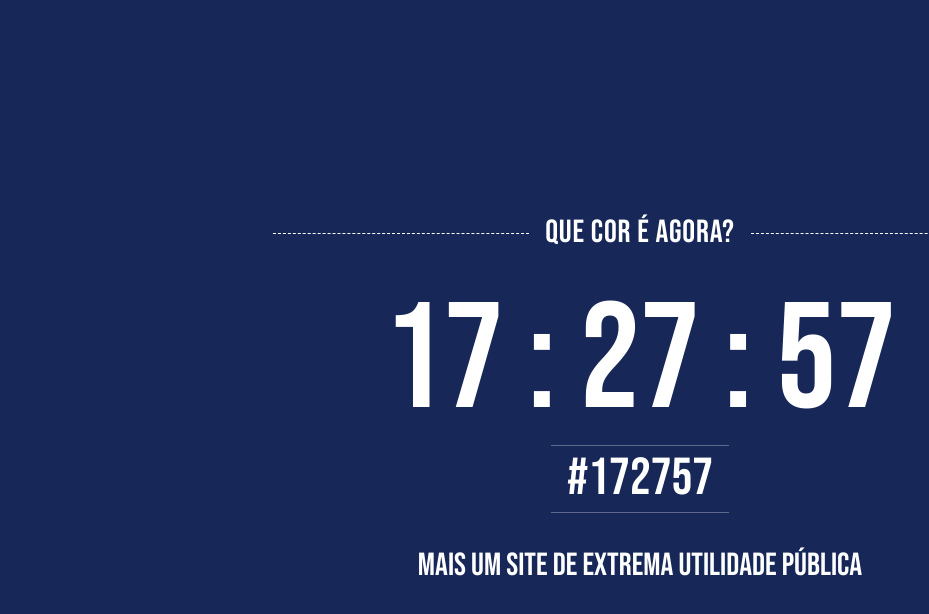
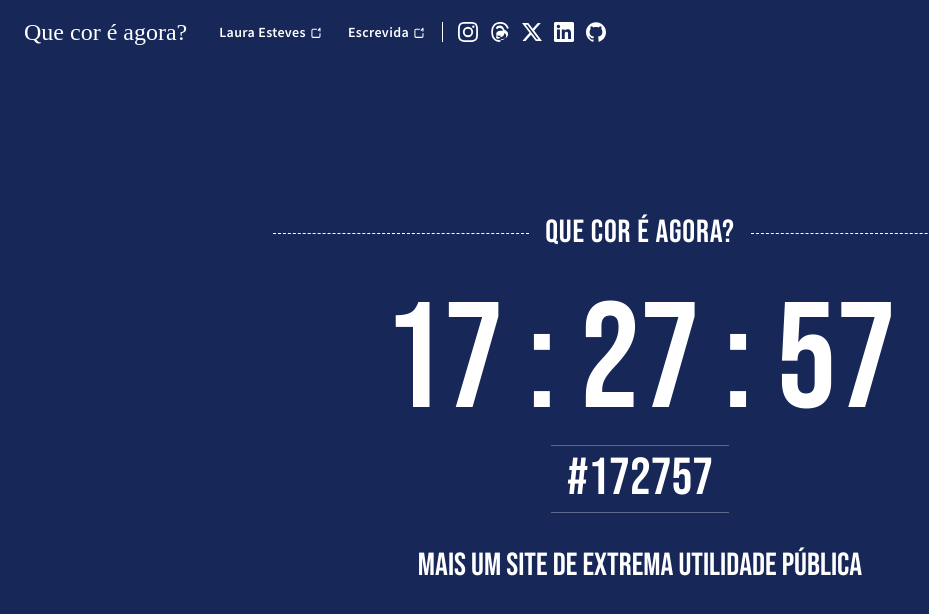
Before and after one commit to lauralesteves/quecoreagora.lauraesteves.com, a React (Vite) app: page / in a window 1280 px wide. Shown: the top 614 px of the page, without its empty margins (0-929 px from the left). Built offline with nearby package versions, Linux system fonts and the light colour scheme; a web font is replaced by a local one.

Commit message:
feat: add Navbar component with desktop layout
Fixed transparent navbar with logo-text (That Sounds Great font),
external links (Laura Esteves, Escrevida) with icons, white
vertical separator, and social SVG icons (Instagram, Threads,
X, LinkedIn, GitHub). Desktop-only for now.

```diff
--- a/src/App.tsx
+++ b/src/App.tsx
@@ -1,8 +1,10 @@
 import { ColorDisplay } from './components/ColorDisplay/ColorDisplay';
+import { Navbar } from './components/Navbar/Navbar';
 
 function App() {
   return (
     <div className="flex flex-col h-dvh">
+      <Navbar />
       <ColorDisplay />
     </div>
   );
--- /dev/null
+++ b/src/components/Navbar/NavLinks.tsx
@@ -0,0 +1,20 @@
+import { ExternalLink } from '../ui/ExternalLink';
+
+interface NavLinksProps {
+  vertical?: boolean;
+}
+
+export function NavLinks({ vertical = false }: NavLinksProps) {
+  return (
+    <div
+      className={`flex ${vertical ? 'flex-col gap-4' : 'items-center gap-6'}`}
+    >
+      <ExternalLink href="https://lauraesteves.com" className="text-sm font-semibold tracking-wide">
+        Laura Esteves
+      </ExternalLink>
+      <ExternalLink href="https://escrevida.com" className="text-sm font-semibold tracking-wide">
+        Escrevida
+      </ExternalLink>
+    </div>
+  );
+}
--- /dev/null
+++ b/src/components/Navbar/Navbar.tsx
@@ -0,0 +1,24 @@
+import { NavLinks } from './NavLinks';
+import { SocialIcons } from './SocialIcons';
+
+export function Navbar() {
+  return (
+    <nav className="fixed top-0 left-0 right-0 z-50 bg-transparent">
+      <div className="flex items-center px-6 py-4">
+        <span className="font-logo text-white text-2xl mr-8 hidden md:block">
+          Que cor é agora?
+        </span>
+
+        <div className="hidden md:flex items-center">
+          <NavLinks />
+        </div>
+
+        <div className="hidden md:block border-l border-white ml-[15px] pl-[15px] h-5" />
+
+        <div className="hidden md:flex items-center">
+          <SocialIcons />
+        </div>
+      </div>
+    </nav>
+  );
+}
--- /dev/null
+++ b/src/components/Navbar/SocialIcons.tsx
@@ -0,0 +1,57 @@
+const socials = [
+  {
+    name: 'Instagram',
+    href: 'https://instagram.com/lauraesteves',
+    path: 'M12 2.163c3.204 0 3.584.012 4.85.07 3.252.148 4.771 1.691 4.919 4.919.058 1.265.069 1.645.069 4.849 0 3.205-.012 3.584-.069 4.849-.149 3.225-1.664 4.771-4.919 4.919-1.266.058-1.644.07-4.85.07-3.204 0-3.584-.012-4.849-.07-3.26-.149-4.771-1.699-4.919-4.92-.058-1.265-.07-1.644-.07-4.849 0-3.204.013-3.583.07-4.849.149-3.227 1.664-4.771 4.919-4.919 1.266-.057 1.645-.069 4.849-.069zM12 0C8.741 0 8.333.014 7.053.072 2.695.272.273 2.69.073 7.052.014 8.333 0 8.741 0 12c0 3.259.014 3.668.072 4.948.2 4.358 2.618 6.78 6.98 6.98C8.333 23.986 8.741 24 12 24c3.259 0 3.668-.014 4.948-.072 4.354-.2 6.782-2.618 6.979-6.98.059-1.28.073-1.689.073-4.948 0-3.259-.014-3.667-.072-4.947-.196-4.354-2.617-6.78-6.979-6.98C15.668.014 15.259 0 12 0zm0 5.838a6.162 6.162 0 1 0 0 12.324 6.162 6.162 0 0 0 0-12.324zM12 16a4 4 0 1 1 0-8 4 4 0 0 1 0 8zm6.406-11.845a1.44 1.44 0 1 0 0 2.881 1.44 1.44 0 0 0 0-2.881z',
+  },
+  {
+    name: 'Threads',
+    href: 'https://threads.net/@lauraesteves',
+    path: 'M12.186 24h-.007c-3.581-.024-6.334-1.205-8.184-3.509C2.35 18.44 1.5 15.586 1.472 12.01v-.017C1.5 8.418 2.35 5.564 3.995 3.516 5.845 1.212 8.598.031 12.179.007h.014c2.746.02 5.043.725 6.826 2.098 1.677 1.29 2.858 3.13 3.509 5.467l-2.04.569c-1.104-3.96-3.898-5.984-8.304-6.015-2.91.022-5.11.936-6.54 2.717C4.307 6.504 3.616 8.914 3.589 12c.027 3.086.718 5.496 2.057 7.164 1.43 1.783 3.631 2.698 6.54 2.717 2.623-.02 4.358-.631 5.8-2.045 1.647-1.613 1.618-3.593 1.09-4.798-.31-.71-.873-1.3-1.634-1.75-.192 1.352-.622 2.446-1.284 3.272-.886 1.102-2.14 1.704-3.73 1.79-1.202.065-2.361-.218-3.259-.801-1.063-.689-1.685-1.74-1.752-2.96-.065-1.187.408-2.26 1.33-3.017.88-.724 2.104-1.14 3.542-1.205 1.068-.047 2.07.053 2.998.291-.087-1.065-.397-1.876-.935-2.415-.6-.601-1.497-.911-2.662-.921h-.036c-.94 0-2.244.286-3.073 1.467l-1.656-1.148C7.895 4.89 9.6 4.18 11.457 4.168h.05c1.63.015 2.928.494 3.863 1.42.854.847 1.367 2.015 1.529 3.469.596.193 1.15.437 1.655.731 1.159.674 2.07 1.589 2.633 2.647.78 1.47.893 3.925-.886 5.666-1.828 1.789-4.052 2.61-7.216 2.665h-.049l.15.234zm-1.87-7.928c-1.02.044-1.822.312-2.39.798-.504.432-.73.99-.7 1.54.06 1.063.922 1.84 2.249 1.768 1.08-.06 1.922-.486 2.5-1.265.432-.583.73-1.364.878-2.317a10.02 10.02 0 0 0-2.537-.524z',
+  },
+  {
+    name: 'X',
+    href: 'https://x.com/lauralesteves',
+    path: 'M18.901 1.153h3.68l-8.04 9.19L24 22.846h-7.406l-5.8-7.584-6.638 7.584H.474l8.6-9.83L0 1.154h7.594l5.243 6.932ZM17.61 20.644h2.039L6.486 3.24H4.298Z',
+  },
+  {
+    name: 'LinkedIn',
+    href: 'https://linkedin.com/in/lauralesteves',
+    path: 'M20.447 20.452h-3.554v-5.569c0-1.328-.027-3.037-1.852-3.037-1.853 0-2.136 1.445-2.136 2.939v5.667H9.351V9h3.414v1.561h.046c.477-.9 1.637-1.85 3.37-1.85 3.601 0 4.267 2.37 4.267 5.455v6.286zM5.337 7.433a2.062 2.062 0 0 1-2.063-2.065 2.064 2.064 0 1 1 2.063 2.065zm1.782 13.019H3.555V9h3.564v11.452zM22.225 0H1.771C.792 0 0 .774 0 1.729v20.542C0 23.227.792 24 1.771 24h20.451C23.2 24 24 23.227 24 22.271V1.729C24 .774 23.2 0 22.222 0h.003z',
+  },
+  {
+    name: 'GitHub',
+    href: 'https://github.com/lauralesteves',
+    path: 'M12 .297c-6.63 0-12 5.373-12 12 0 5.303 3.438 9.8 8.205 11.385.6.113.82-.258.82-.577 0-.285-.01-1.04-.015-2.04-3.338.724-4.042-1.61-4.042-1.61C4.422 18.07 3.633 17.7 3.633 17.7c-1.087-.744.084-.729.084-.729 1.205.084 1.838 1.236 1.838 1.236 1.07 1.835 2.809 1.305 3.495.998.108-.776.417-1.305.76-1.605-2.665-.3-5.466-1.332-5.466-5.93 0-1.31.465-2.38 1.235-3.22-.135-.303-.54-1.523.105-3.176 0 0 1.005-.322 3.3 1.23.96-.267 1.98-.399 3-.405 1.02.006 2.04.138 3 .405 2.28-1.552 3.285-1.23 3.285-1.23.645 1.653.24 2.873.12 3.176.765.84 1.23 1.91 1.23 3.22 0 4.61-2.805 5.625-5.475 5.92.42.36.81 1.096.81 2.22 0 1.606-.015 2.896-.015 3.286 0 .315.21.69.825.57C20.565 22.092 24 17.592 24 12.297c0-6.627-5.373-12-12-12',
+  },
+];
+
+interface SocialIconsProps {
+  className?: string;
+}
+
+export function SocialIcons({ className = '' }: SocialIconsProps) {
+  return (
+    <ul className={`flex items-center gap-3 list-none m-0 p-0 ${className}`}>
+      {socials.map((social) => (
+        <li key={social.name}>
+          <a
+            href={social.href}
+            target="_blank"
+            aria-label={social.name}
+            className="text-white hover:opacity-80 transition-opacity"
+          >
+            <svg
+              xmlns="http://www.w3.org/2000/svg"
+              viewBox="0 0 24 24"
+              fill="currentColor"
+              className="w-5 h-5"
+            >
+              <path d={social.path} />
+            </svg>
+          </a>
+        </li>
+      ))}
+    </ul>
+  );
+}
--- /dev/null
+++ b/src/components/ui/ExternalLink.tsx
@@ -0,0 +1,41 @@
+interface ExternalLinkProps {
+  href: string;
+  children: React.ReactNode;
+  showIcon?: boolean;
+  className?: string;
+}
+
+function ExternalLinkIcon() {
+  return (
+    <svg
+      xmlns="http://www.w3.org/2000/svg"
+      viewBox="0 0 20 20"
+      fill="currentColor"
+      className="inline-block w-3.5 h-3.5 ml-1 -mt-0.5"
+    >
+      <path
+        fillRule="evenodd"
+        d="M4.25 5.5a.75.75 0 0 0-.75.75v8.5c0 .414.336.75.75.75h8.5a.75.75 0 0 0 .75-.75v-4a.75.75 0 0 1 1.5 0v4A2.25 2.25 0 0 1 12.75 17h-8.5A2.25 2.25 0 0 1 2 14.75v-8.5A2.25 2.25 0 0 1 4.25 4h5a.75.75 0 0 1 0 1.5h-5Zm7.25-.182a.75.75 0 0 1 .218-.53l2-2a.75.75 0 0 1 1.281.53v4a.75.75 0 0 1-1.5 0V5.56l-1.22 1.22a.75.75 0 0 1-1.06-1.06l1.22-1.22H11.5a.75.75 0 0 1-.75-.75Z"
+        clipRule="evenodd"
+      />
+    </svg>
+  );
+}
+
+export function ExternalLink({
+  href,
+  children,
+  showIcon = true,
+  className = '',
+}: ExternalLinkProps) {
+  return (
+    <a
+      href={href}
+      target="_blank"
+      className={`text-white hover:opacity-80 transition-opacity ${className}`}
+    >
+      {children}
+      {showIcon && <ExternalLinkIcon />}
+    </a>
+  );
+}
```
